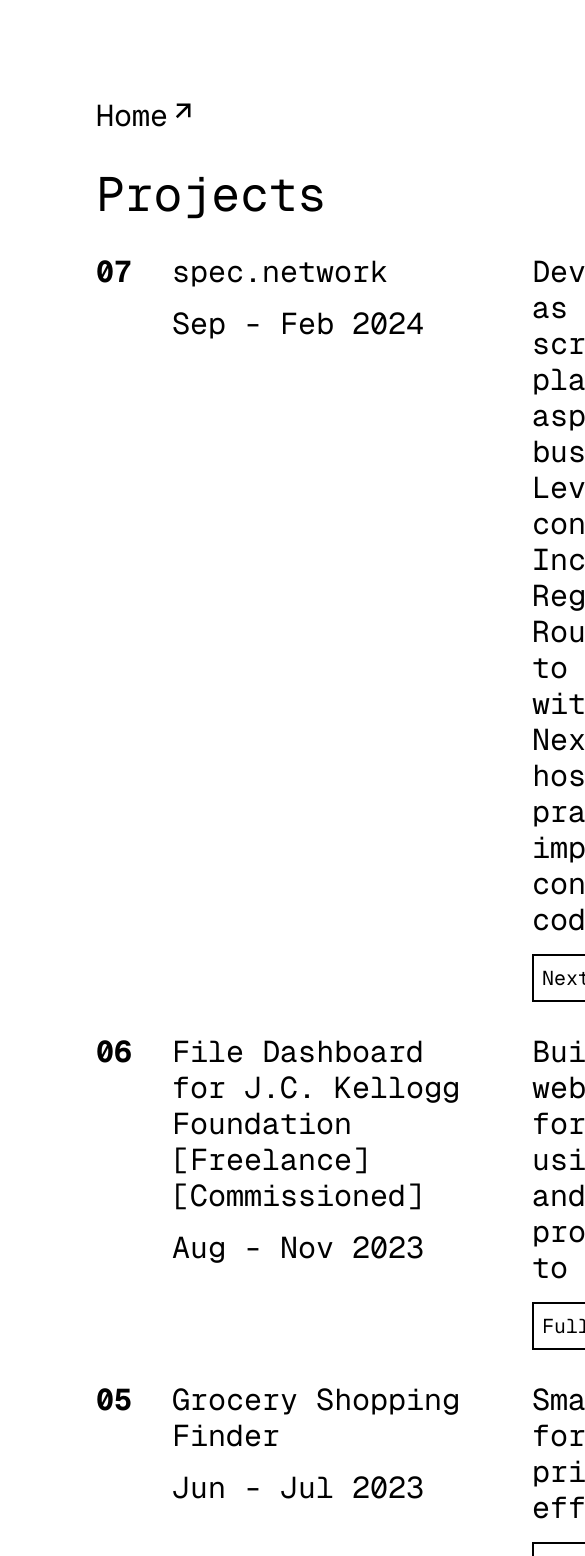
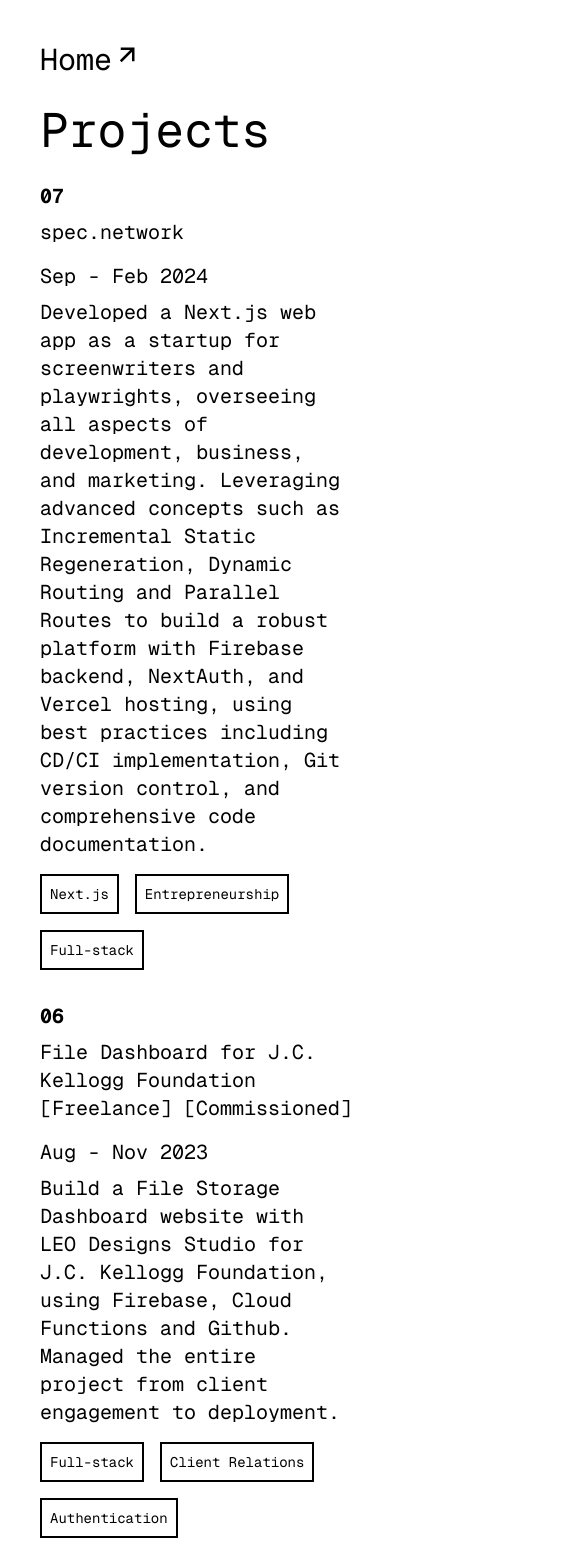
Before and after one commit to jealouscase/hosterweis, a Next.js app: page /develop in a window 390 px wide. Shown: the top 1556 px of the page, 585 px wide, since content can reach past the window. Built offline with nearby package versions, Linux system fonts and the light colour scheme.

Commit message:
add mobile responsiveness

```diff
--- a/app/create/page.js
+++ b/app/create/page.js
@@ -2,7 +2,7 @@ import HomeLink from "@/components/HomeLink";
 
 const Page = () => {
     return (
-        <div className="p-24 text-3xl">
+        <div className="p-24 text-3xl max-sm:text-xl max-sm:p-10">
             <HomeLink />
             <br></br><br></br>
             <h1 className="text-5xl">Still & Moving Design</h1>
--- a/app/develop/page.js
+++ b/app/develop/page.js
@@ -1,6 +1,5 @@
 import HomeLink from "@/components/HomeLink";
 import ScrambledText from "@/components/ScrambledText";
-import Link from "next/link";
 
 const Page = () => {
     {/*
@@ -75,7 +74,7 @@ const Page = () => {
             "categories": ["HTML, CSS, Javascript", "Web scraping", "Non-Fungible Tokens"],
         },
         {
-            "name": "GamePigeon Filler Board Solver",
+            "name": "GamePigeon Filler Board Game Solver",
             "start_month": 1,
             "end_month": 2,
             "year": 2022,
@@ -87,14 +86,14 @@ const Page = () => {
     const months = ["Jan", "Feb", "Mar", "Apr", "May", "Jun", "Jul", "Aug", "Sep", "Oct", "Nov", "Dec"];
 
     return (
-        <div className="p-24 text-3xl">
+        <div className="p-24 text-3xl max-sm:text-xl max-sm:p-10">
             <HomeLink />
             <br></br><br></br>
             <h1 className="text-5xl">Projects</h1>
             <br></br>
             <div className="flex flex-col gap-8">
                 {projectObjects.map((project, index) => (
-                    <div key={index} className="flex gap-10">
+                    <div key={index} className="flex gap-10 max-sm:flex-col max-sm:gap-2">
                         <p className="font-bold">{projectObjects.length - index - 1 < 10 ? 0 : ""}{projectObjects.length - index - 1}</p>
                         <div className="flex flex-col gap-4">
                             <p className=" w-80">{project.name}</p>
@@ -102,7 +101,7 @@ const Page = () => {
                         </div>
                         <div className="flex flex-col gap-4">
                             <p>{project.description}</p>
-                            <div className="flex text-xl gap-4">
+                            <div className="flex text-xl gap-4 max-sm:text-sm max-sm:flex-wrap">
                                 {project.categories.map((tag, index) => (
                                     <div key={index} className="border-2 border-black p-2 text-nowrap">{tag}</div>
                                 ))}
--- a/app/me/page.js
+++ b/app/me/page.js
@@ -2,7 +2,7 @@ import HomeLink from "@/components/HomeLink";
 
 const Page = () => {
     return (
-        <div className="p-24 text-3xl">
+        <div className="p-24 text-3xl max-sm:text-xl max-sm:p-10">
             <HomeLink />
             <br></br><br></br>
             <h1 className="text-5xl">Welcome</h1>
--- a/app/page.js
+++ b/app/page.js
@@ -1,8 +1,16 @@
 import Link from "next/link";
+import Image from "next/image";
 
 export default function Home() {
     return (
-        <main className="inline-flex min-h-screen flex-col p-24 text-3xl gap-4">
+        <main className="inline-flex min-h-screen flex-col p-24 text-3xl gap-4 max-sm:text-xl max-sm:p-10">
+                <div style={{ width: "200px", height: "200px", borderRadius: "50%", overflow: "hidden" }} className="absolute right-24 max-md:relative max-md:m-auto max-md:w-1/2 max-md:right-0">
+                    <Image
+                        src="/linkedin_profile_pic.jpeg"
+                        width={200}
+                        height={200}
+                    />
+                </div>
                 <Link href={"/me"} className="hover:underline">Henry Osterweis<span className="inline-flex"><svg className="with-icon_icon__MHUeb" data-testid="geist-icon" fill="none" height="40" shapeRendering="geometricPrecision" stroke="currentColor" strokeLinecap="" strokeLinejoin="" strokeWidth="2" viewBox="0 0 24 24" width="40" style={{color:"currentColor", width:"30px", height:"30px"}}><path d="M7 17L17 7"></path><path d="M7 7h10v10"></path></svg></span></Link>
                 <Link href={"/develop"} className="hover:underline">Web Development<span className="inline-flex"><svg className="with-icon_icon__MHUeb" data-testid="geist-icon" fill="none" height="40" shapeRendering="geometricPrecision" stroke="currentColor" strokeLinecap="" strokeLinejoin="" strokeWidth="2" viewBox="0 0 24 24" width="40" style={{color:"currentColor", width:"30px", height:"30px"}}><path d="M7 17L17 7"></path><path d="M7 7h10v10"></path></svg></span></Link>
                 <Link href={"/build"} className="hover:underline">Freelancing<span className="inline-flex"><svg className="with-icon_icon__MHUeb" data-testid="geist-icon" fill="none" height="40" shapeRendering="geometricPrecision" stroke="currentColor" strokeLinecap="" strokeLinejoin="" strokeWidth="2" viewBox="0 0 24 24" width="40" style={{color:"currentColor", width:"30px", height:"30px"}}><path d="M7 17L17 7"></path><path d="M7 7h10v10"></path></svg></span></Link>
```
Also changed, not shown: app/build/page.js, public/linkedin_profile_pic.jpeg (added).
